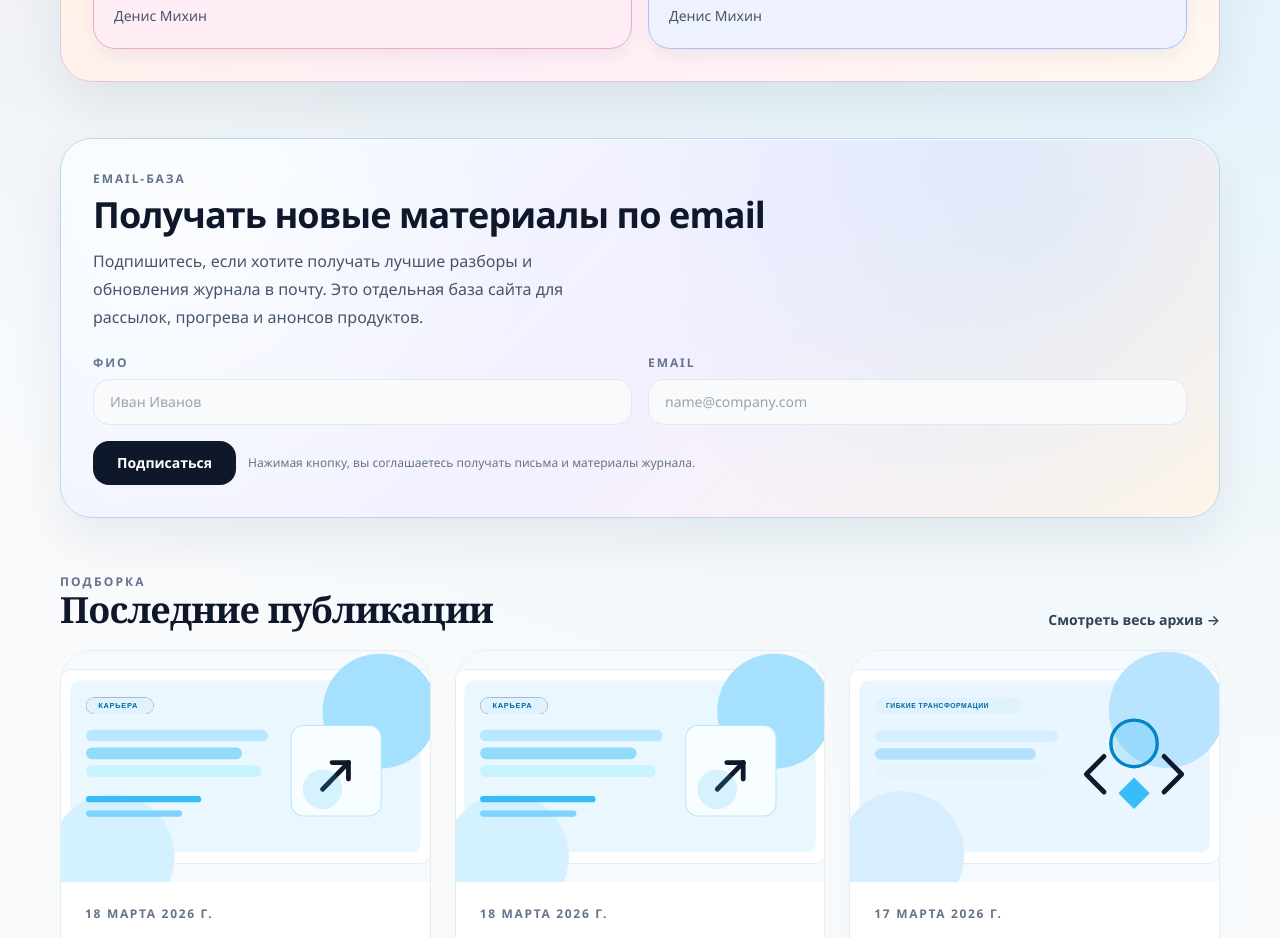
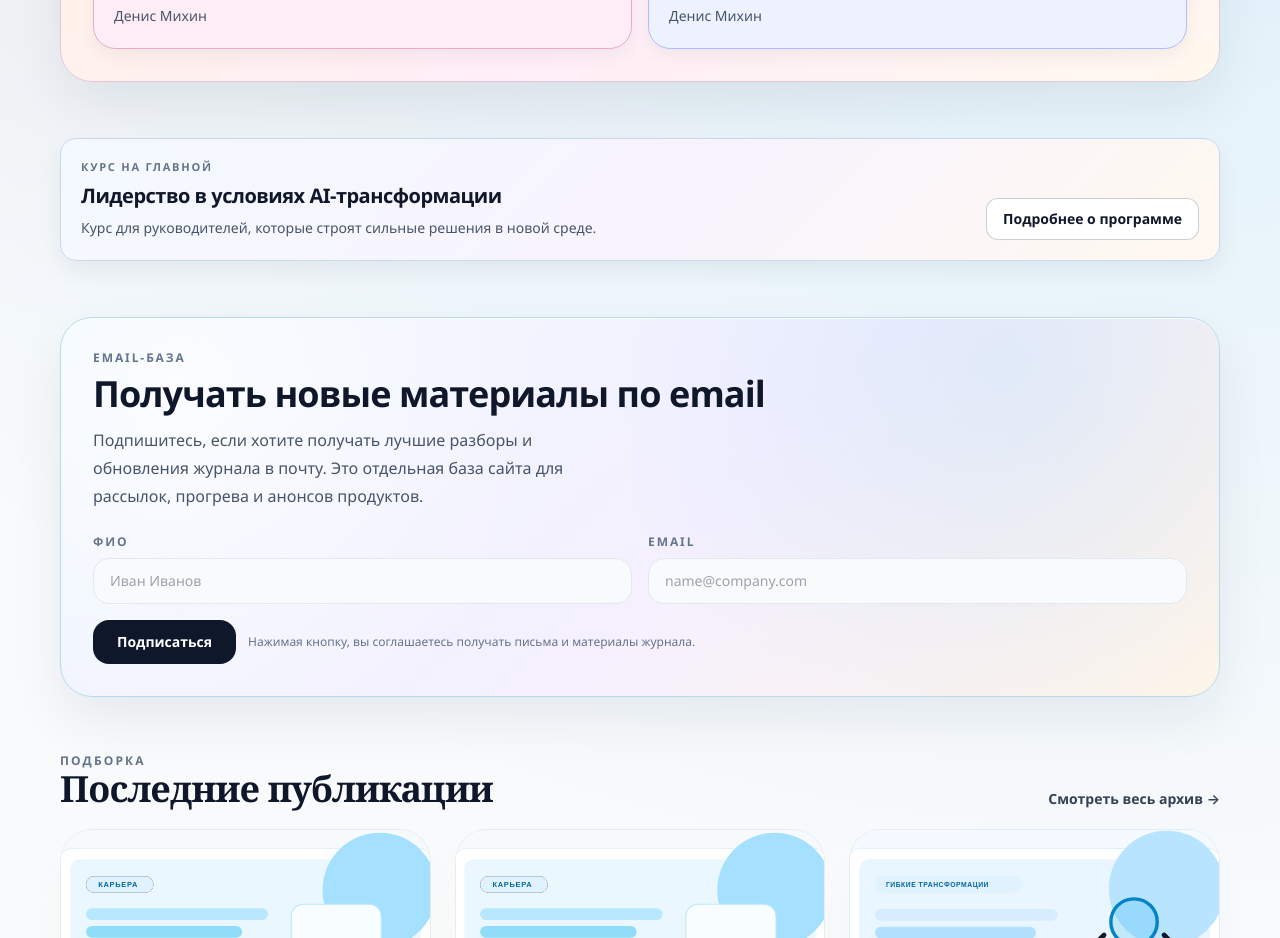
Before and after one commit to digitalmikhin-code/denis-journal, a Next.js app: page / in a window 1280 px wide. Shown: the part 1700-2638 px from the top of the page. Built offline with nearby package versions, Linux system fonts and the light colour scheme; no server answers.

Commit message:
Сделал A/B-версию баннеров.

```diff
--- a/app/about/page.tsx
+++ b/app/about/page.tsx
@@ -1,6 +1,8 @@
 import type { Metadata } from "next";
 import Link from "next/link";
 import { AuthorQuote } from "@/components/author-quote";
+import { CoursePromoBanner } from "@/components/course-promo-banner";
+import { SECTION_COURSE_PROMOS } from "@/lib/course-promos";
 import { SITE_URL, STEPIK_TEACH_URL, TELEGRAM_CHANNEL_URL, TELEGRAM_CONSULT_URL } from "@/lib/constants";
 
 export const metadata: Metadata = {
@@ -82,6 +84,12 @@ export default function AboutPage(): JSX.Element {
           </div>
         </div>
       </section>
+
+      <CoursePromoBanner
+        {...SECTION_COURSE_PROMOS.about}
+        label="Курсы автора"
+        ctaLabel="Открыть каталог курсов"
+      />
 
       <AuthorQuote
         className="border-[#d6dcff] bg-[#f7f8ff]"
--- a/app/articles/page.tsx
+++ b/app/articles/page.tsx
@@ -1,7 +1,9 @@
 import { Suspense } from "react";
 import type { Metadata } from "next";
 import { ArticlesFilter } from "@/components/articles-filter";
+import { CoursePromoBanner } from "@/components/course-promo-banner";
 import { SITE_DESCRIPTION, SITE_NAME } from "@/lib/constants";
+import { SECTION_COURSE_PROMOS } from "@/lib/course-promos";
 import { getAllArticles, getAllTags } from "@/lib/content";
 
 export const metadata: Metadata = {
@@ -30,6 +32,11 @@ export default function ArticlesPage(): JSX.Element {
           Фильтруйте публикации по рубрикам, тегам и поисковому запросу.
         </p>
       </header>
+      <CoursePromoBanner
+        {...SECTION_COURSE_PROMOS.articles}
+        label="Курс для читателей статей"
+        ctaLabel="Изучить курс"
+      />
       <Suspense fallback={null}>
         <ArticlesFilter items={items} allTags={allTags} />
       </Suspense>
--- a/app/category/[category]/page.tsx
+++ b/app/category/[category]/page.tsx
@@ -1,7 +1,9 @@
 import type { Metadata } from "next";
 import { notFound } from "next/navigation";
 import { ArticleCard } from "@/components/article-card";
+import { CoursePromoBanner } from "@/components/course-promo-banner";
 import { CATEGORY_LABELS, type Category } from "@/lib/constants";
+import { CATEGORY_SECTION_PROMO_KEYS, SECTION_COURSE_PROMOS } from "@/lib/course-promos";
 import { getArticlesByCategory } from "@/lib/content";
 
 type Props = {
@@ -34,6 +36,8 @@ export default function CategoryPage({ params }: Props): JSX.Element {
     notFound();
   }
   const items = getArticlesByCategory(category);
+  const sectionPromoKey = CATEGORY_SECTION_PROMO_KEYS[category];
+  const sectionPromo = sectionPromoKey ? SECTION_COURSE_PROMOS[sectionPromoKey] : null;
 
   return (
     <div className="space-y-6">
@@ -44,6 +48,13 @@ export default function CategoryPage({ params }: Props): JSX.Element {
           Всего материалов: {items.length}
         </p>
       </header>
+      {sectionPromo ? (
+        <CoursePromoBanner
+          {...sectionPromo}
+          label={`Курс по теме: ${CATEGORY_LABELS[category]}`}
+          ctaLabel="Открыть курс"
+        />
+      ) : null}
       <div className="grid gap-6 md:grid-cols-2 xl:grid-cols-3">
         {items.map((article) => (
           <ArticleCard key={article.slug} article={article} />
--- a/app/newsletter/page.tsx
+++ b/app/newsletter/page.tsx
@@ -1,6 +1,8 @@
 import type { Metadata } from "next";
 import Link from "next/link";
+import { CoursePromoBanner } from "@/components/course-promo-banner";
 import { NewsletterSignupForm } from "@/components/newsletter-signup-form";
+import { SECTION_COURSE_PROMOS } from "@/lib/course-promos";
 
 export const metadata: Metadata = {
   title: "Email-рассылка",
@@ -42,6 +44,11 @@ export default function NewsletterPage(): JSX.Element {
         title="Подписка на рассылку"
         subtitle="Оставьте ФИО и email. Мы добавим вас в базу и начнем присылать лучшие материалы журнала."
       />
+      <CoursePromoBanner
+        {...SECTION_COURSE_PROMOS.newsletter}
+        label="Курс из раздела рассылки"
+        ctaLabel="Смотреть курс"
+      />
     </div>
   );
 }
--- a/app/page.tsx
+++ b/app/page.tsx
@@ -3,6 +3,7 @@ import Link from "next/link";
 import type { Metadata } from "next";
 import { ArticleCard } from "@/components/article-card";
 import { AuthorQuote } from "@/components/author-quote";
+import { CoursePromoBanner } from "@/components/course-promo-banner";
 import { NewsletterSignupForm } from "@/components/newsletter-signup-form";
 import {
   CATEGORY_LABELS,
@@ -13,6 +14,7 @@ import {
   type Category
 } from "@/lib/constants";
 import { getLatestArticles, type ArticleSummary } from "@/lib/content";
+import { SECTION_COURSE_PROMOS } from "@/lib/course-promos";
 import { formatDate } from "@/lib/utils";
 
 export const metadata: Metadata = {
@@ -199,6 +201,12 @@ export default function HomePage(): JSX.Element {
           </div>
         </section>
       ) : null}
+
+      <CoursePromoBanner
+        {...SECTION_COURSE_PROMOS.home}
+        label="Курс на главной"
+        ctaLabel="Перейти на Stepik"
+      />
 
       <NewsletterSignupForm
         source="homepage"
--- /dev/null
+++ b/components/course-promo-banner.tsx
@@ -0,0 +1,87 @@
+"use client";
+
+import Link from "next/link";
+import { useEffect, useMemo, useState } from "react";
+
+type CoursePromoBannerProps = {
+  title: string;
+  href: string;
+  note?: string;
+  label?: string;
+  ctaLabel?: string;
+  ctaLabelAlt?: string;
+  experimentId?: string;
+  className?: string;
+};
+
+export function CoursePromoBanner({
+  title,
+  href,
+  note,
+  label = "Рекомендуемый курс",
+  ctaLabel = "Перейти к курсу",
+  ctaLabelAlt = "Подробнее о программе",
+  experimentId = "course-banner-cta-v1",
+  className
+}: CoursePromoBannerProps): JSX.Element {
+  const [variant, setVariant] = useState<"A" | "B">("A");
+
+  useEffect(() => {
+    const storageKey = `ab:${experimentId}`;
+    const savedVariant = window.localStorage.getItem(storageKey);
+    if (savedVariant === "A" || savedVariant === "B") {
+      setVariant(savedVariant);
+      return;
+    }
+
+    const selectedVariant: "A" | "B" = Math.random() < 0.5 ? "A" : "B";
+    window.localStorage.setItem(storageKey, selectedVariant);
+    setVariant(selectedVariant);
+  }, [experimentId]);
+
+  const hrefWithUtm = useMemo(() => {
+    try {
+      const url = new URL(href);
+      url.searchParams.set("utm_source", "journal");
+      url.searchParams.set("utm_medium", "course_banner");
+      url.searchParams.set("utm_campaign", experimentId);
+      url.searchParams.set("utm_content", `variant_${variant.toLowerCase()}`);
+      return url.toString();
+    } catch {
+      return href;
+    }
+  }, [experimentId, href, variant]);
+
+  const ctaText = variant === "A" ? ctaLabel : ctaLabelAlt;
+  const ctaClassName =
+    variant === "A"
+      ? "inline-flex w-fit shrink-0 items-center rounded-xl bg-slate-900 px-4 py-2.5 text-sm font-semibold text-white transition hover:bg-slate-800"
+      : "inline-flex w-fit shrink-0 items-center rounded-xl border border-slate-900/20 bg-white px-4 py-2.5 text-sm font-semibold text-slate-900 transition hover:bg-slate-50";
+
+  return (
+    <section
+      data-ab-test={experimentId}
+      data-ab-variant={variant}
+      className={
+        className ??
+        "rounded-2xl border border-[#c8d8ef] bg-[linear-gradient(135deg,#f4f9ff_0%,#f8f4ff_52%,#fff8ef_100%)] p-4 shadow-[0_10px_24px_rgba(15,23,42,0.06)] md:p-5"
+      }
+    >
+      <div className="flex flex-col gap-3 md:flex-row md:items-end md:justify-between">
+        <div className="space-y-1.5">
+          <p className="text-[11px] font-semibold uppercase tracking-[0.16em] text-slate-500">{label}</p>
+          <h3 className="text-lg font-extrabold leading-tight tracking-tight text-slate-900 md:text-xl">{title}</h3>
+          {note ? <p className="text-sm leading-6 text-slate-600">{note}</p> : null}
+        </div>
+        <Link
+          href={hrefWithUtm}
+          target="_blank"
+          rel="noopener noreferrer"
+          className={ctaClassName}
+        >
+          {ctaText}
+        </Link>
+      </div>
+    </section>
+  );
+}
--- /dev/null
+++ b/lib/course-promos.ts
@@ -0,0 +1,95 @@
+import type { Category } from "@/lib/constants";
+
+export type CoursePromo = {
+  title: string;
+  href: string;
+  note?: string;
+};
+
+export const SECTION_COURSE_PROMOS = {
+  home: {
+    title: "Лидерство в условиях AI-трансформации",
+    href: "https://stepik.org/course/258008/promo",
+    note: "Курс для руководителей, которые строят сильные решения в новой среде."
+  },
+  articles: {
+    title: "Промт-инжиниринг с нуля: как эффективно использовать ИИ",
+    href: "https://stepik.org/course/243614/promo",
+    note: "Практический курс по работе с ИИ без лишней теории."
+  },
+  newsletter: {
+    title: "Создание цифровых продуктов с нуля",
+    href: "https://stepik.org/course/270800/promo",
+    note: "Пошаговая система создания и запуска цифрового продукта."
+  },
+  about: {
+    title: "Все мои курсы на Stepik",
+    href: "https://stepik.org/users/861642656/teach",
+    note: "Полная линейка программ по управлению, продуктам, Agile и ИИ."
+  },
+  agile: {
+    title: "Agile AI Transformation",
+    href: "https://stepik.org/course/255881/promo",
+    note: "Как соединить гибкие практики и AI-трансформацию в реальной работе."
+  },
+  architecture: {
+    title: "Management 3.0",
+    href: "https://stepik.org/course/270055/promo",
+    note: "Современные управленческие подходы для сложных систем."
+  },
+  cases: {
+    title: "Лидерство в условиях AI-трансформации",
+    href: "https://stepik.org/course/258008/promo",
+    note: "Инструменты лидерства для команд, процессов и решений."
+  },
+  ai: {
+    title: "ИИ для менеджеров: что важно понимать",
+    href: "https://stepik.org/course/269291/promo",
+    note: "Что руководителю важно знать про ИИ, чтобы принимать сильные решения."
+  }
+} as const;
+
+export const ARTICLE_CATEGORY_COURSE_PROMOS: Record<Category, CoursePromo> = {
+  career: {
+    title: "Эффективный руководитель",
+    href: "https://stepik.org/course/271020/promo",
+    note: "Для тех, кто хочет усиливать управленческий стиль и результат."
+  },
+  management: {
+    title: "Основы управления проектами",
+    href: "https://stepik.org/course/259560/promo",
+    note: "База проектного управления для предсказуемого результата."
+  },
+  thinking: {
+    title: "Продукт — это система",
+    href: "https://stepik.org/course/244887/promo",
+    note: "Системный взгляд на продукт и управленческие решения."
+  },
+  agile: {
+    title: "Agile: Scrum и Kanban в работе над продуктом",
+    href: "https://stepik.org/course/264335/promo",
+    note: "Практика Agile-подходов для команд и продуктовой работы."
+  },
+  architecture: {
+    title: "Agile AI Transformation",
+    href: "https://stepik.org/course/255881/promo",
+    note: "Архитектура решений на стыке гибкости и AI."
+  },
+  cases: {
+    title: "Kanban PRO — профессиональная система управления потоком",
+    href: "https://stepik.org/course/265445/promo",
+    note: "Курс по потоковому управлению и повышению предсказуемости."
+  },
+  ai: {
+    title: "Промт-инжиниринг с нуля: как эффективно использовать ИИ",
+    href: "https://stepik.org/course/243614/syllabus",
+    note: "От основ до практики: как работать с ИИ в управленческом контексте."
+  }
+};
+
+export const CATEGORY_SECTION_PROMO_KEYS: Partial<Record<Category, keyof typeof SECTION_COURSE_PROMOS>> = {
+  agile: "agile",
+  architecture: "architecture",
+  cases: "cases",
+  ai: "ai"
+};
```
Also changed, not shown: app/article/[slug]/page.tsx (+9 -0 lines).
